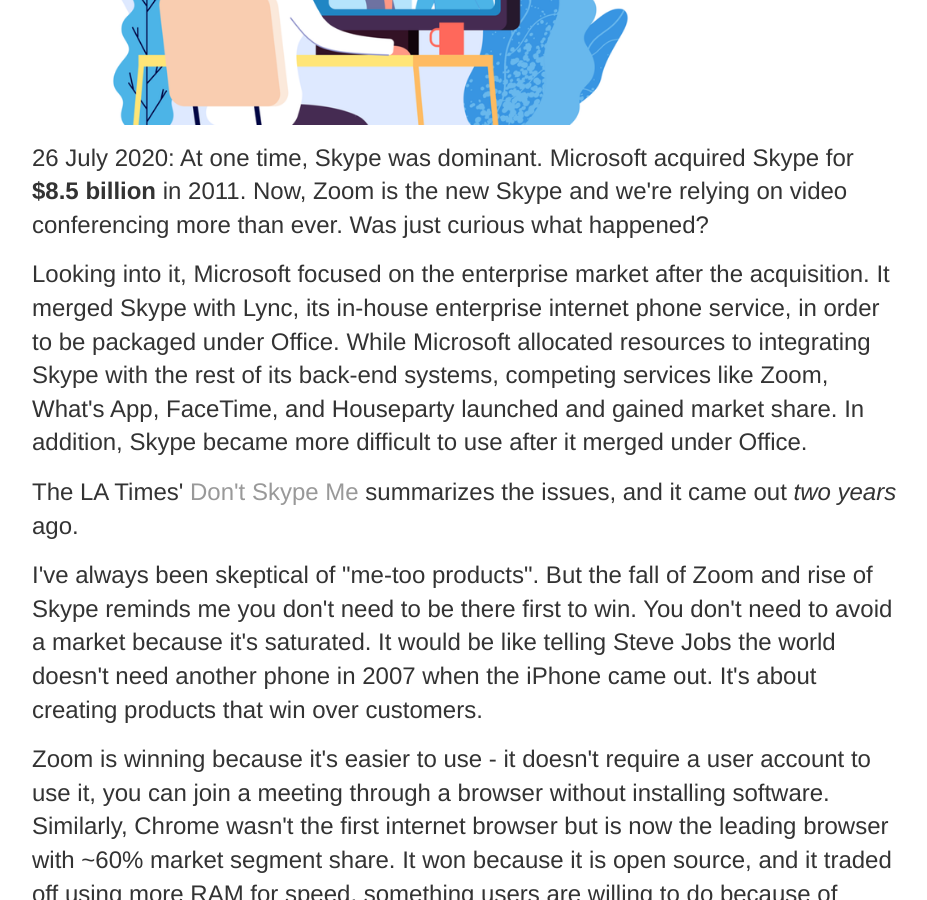
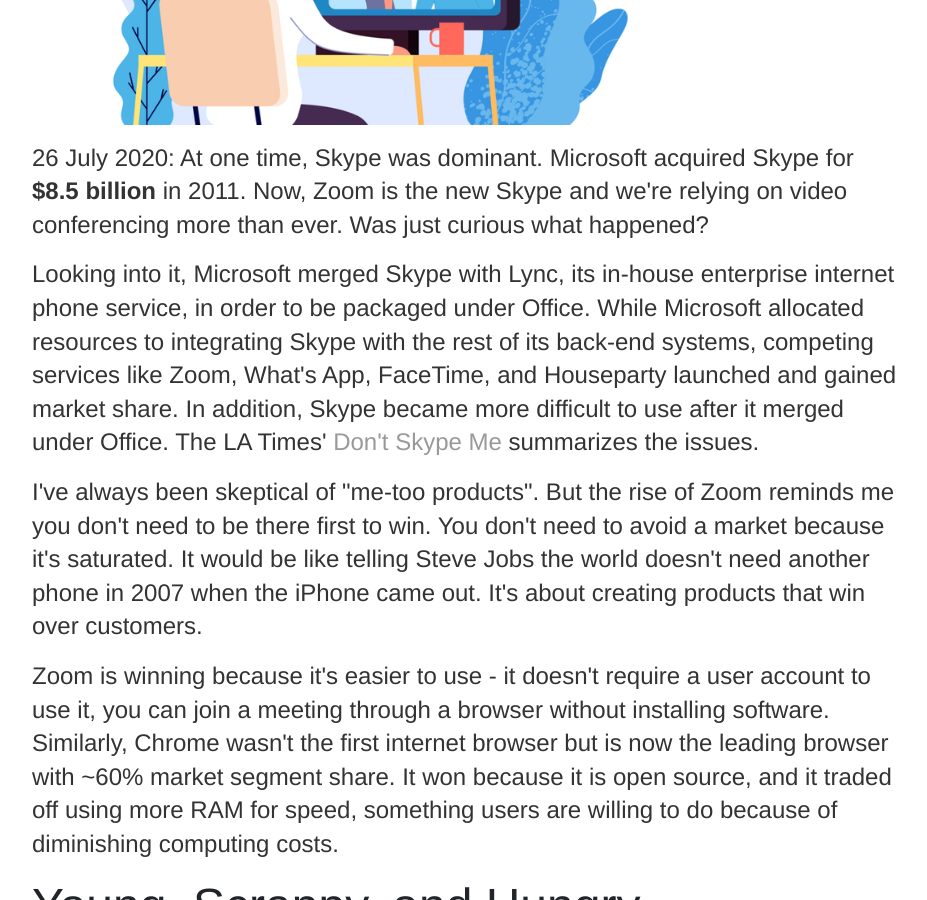
Before and after one commit to hikesandbikes/hikesandbikes.github.io, a Jekyll site: the page built from index.html, in a window 1280 px wide and 900 px high, scrolled down 665 px. Shown: the whole window, without its empty margins (175-1102 px from the left). Built offline with Jekyll 4.4.1, drawn with Linux system fonts in a browser that asks for light colours.

Commit message:
update sk

```diff
--- a/index.html
+++ b/index.html
@@ -21,19 +21,17 @@
 			Now, Zoom is the new Skype and we're relying on video conferencing more than ever.  Was just curious what happened?
 		</p>
 		<p>
-			Looking into it, Microsoft focused on the enterprise market after the acquisition.  It merged Skype with Lync, its in-house
+			Looking into it, Microsoft merged Skype with Lync, its in-house
 			enterprise internet phone service, in order to be packaged under Office.
 			While Microsoft allocated resources to integrating Skype with the rest of its back-end systems, competing
 			services like Zoom, What's App, FaceTime, and Houseparty launched and gained
 			market share.  In addition, Skype
 			became more difficult to use after it merged under Office.
+			The LA Times' <a href="https://www.latimes.com/business/technology/la-fi-tn-skype-microsoft-20180511-story.html">
+				Don't Skype Me</a> summarizes the issues.
 		</p>
 		<p>
-			The LA Times' <a href="https://www.latimes.com/business/technology/la-fi-tn-skype-microsoft-20180511-story.html">
-				Don't Skype Me</a> summarizes the issues, and it came out <em>two years</em> ago.
-		</p>
-		<p>
-			I've always been skeptical of "me-too products".  But the fall of Zoom and rise of Skype reminds me
+			I've always been skeptical of "me-too products".  But the rise of Zoom reminds me
 			you don't need to be there first to win.  You don't need to avoid a market because it's saturated.  It would be
 			like telling Steve Jobs the world doesn't need another phone in 2007 when the iPhone came out.
 			It's about creating products that win over customers.
```
